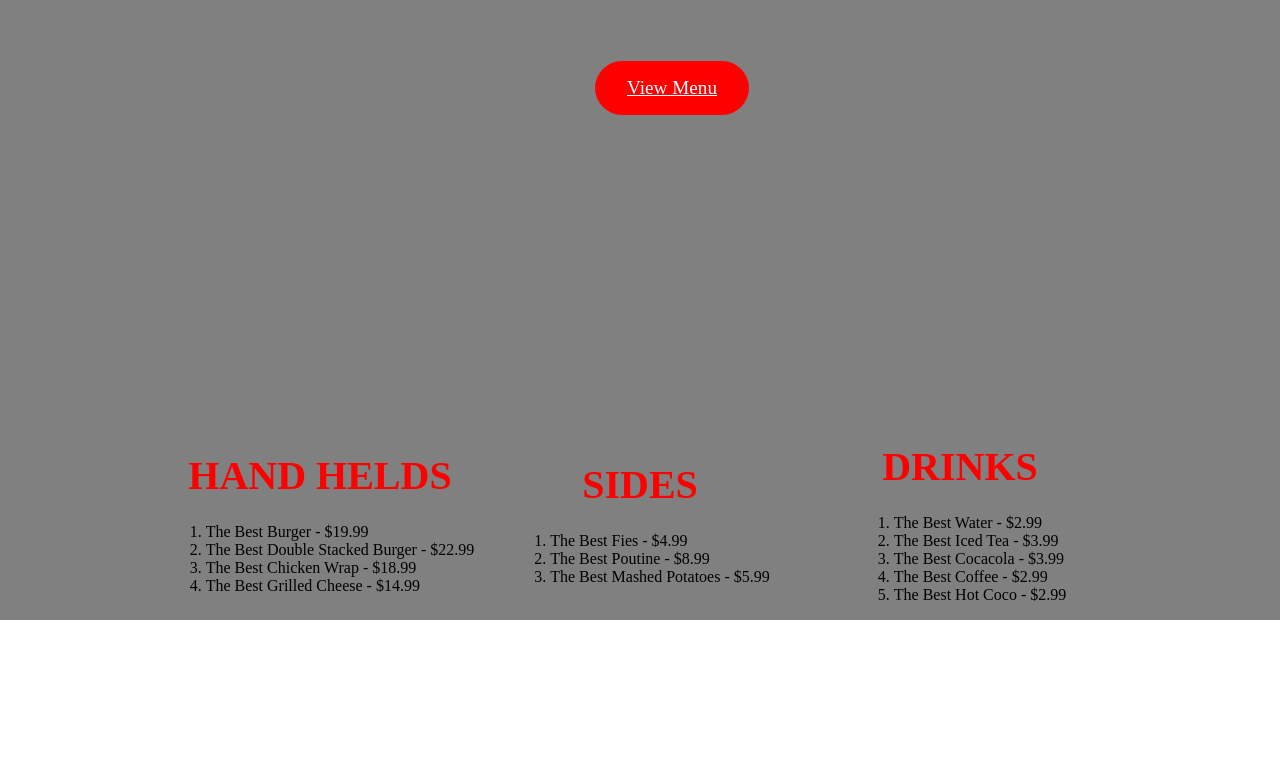
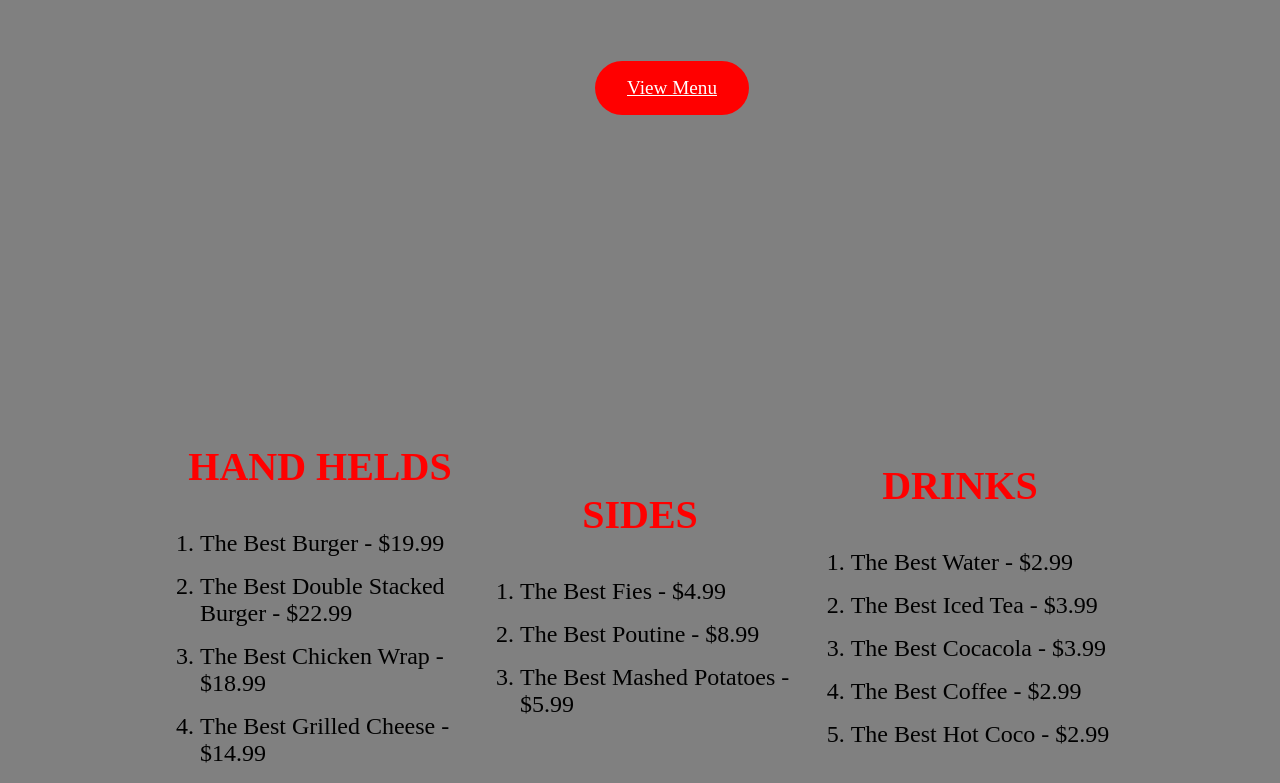
Before and after one commit to CristianoVala/School, a plain HTML site: page Index.html in a window 1280 px wide. Shown: the part 628-1411 px from the top of the page. Before the commit the page ends 1248 px from the top, so only its background shows below. Drawn offline with Linux system fonts and the light colour scheme.

Commit message:
Update Index.html

```diff
--- a/Index.html
+++ b/Index.html
@@ -184,5 +184,10 @@
     .Items ol{
       margin-top: 0.5rem;
     }
+    .Items li{
+      color: black;
+      font-size: 1.5rem;
+      margin-top: 1rem;
+    }
   </style>
 </body>
```
